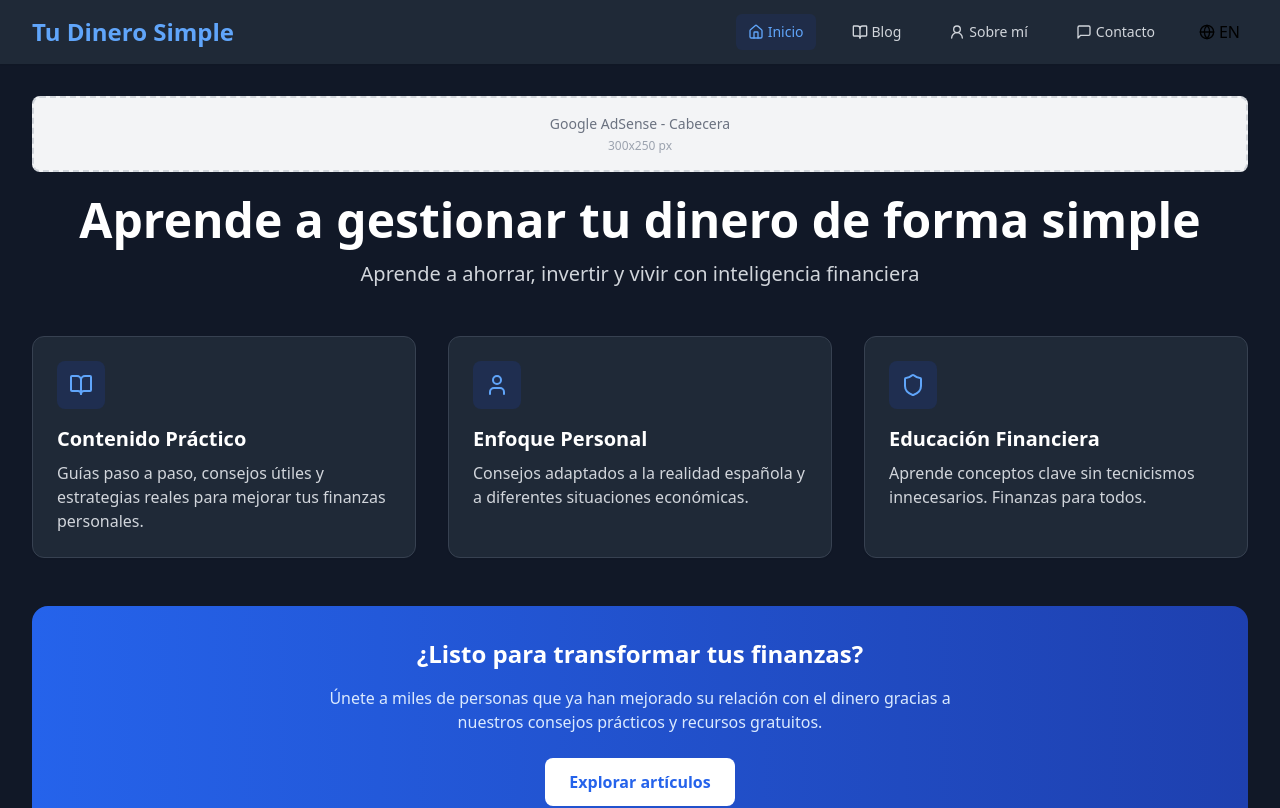
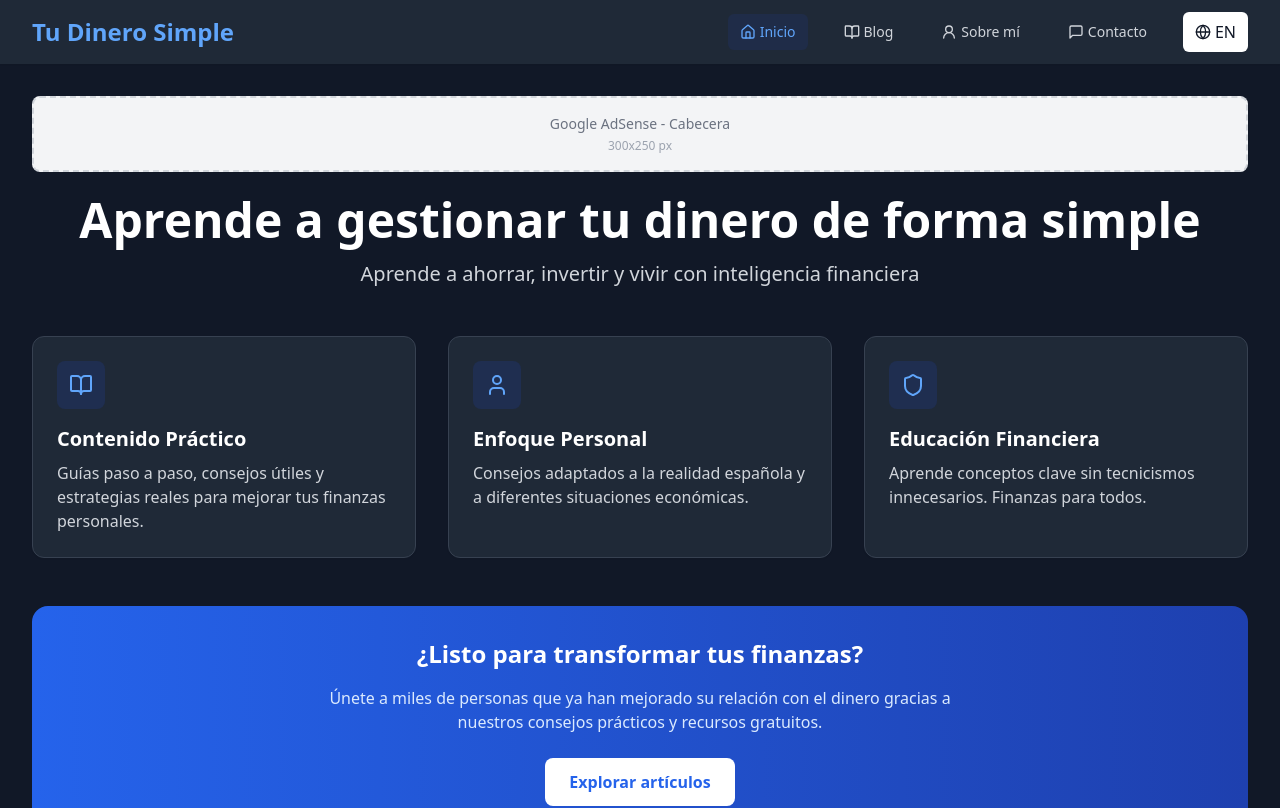
Before and after one commit to ridedcp/clearwealth, a React (Vite) app: page /es/ in a window 1280 px wide. Shown: the top 808 px of the page. Built offline with nearby package versions, Linux system fonts and the light colour scheme.

Commit message:
Refactor language toggle button styles
Updated language toggle button styles for better visibility.

```diff
--- a/src/components/Header.jsx
+++ b/src/components/Header.jsx
@@ -38,13 +38,22 @@ export default function Header({ lang='es' }) {
                 <i.icon className="w-4 h-4" /><span>{i.label}</span>
               </NavLink>
             ))}
-            <button onClick={toggleLang} className="p-2 rounded hover:bg-gray-100 dark:hover:bg-gray-700 flex items-center">
+            {/* Botón idioma blanco */}
+            <button
+              onClick={toggleLang}
+              className="px-3 py-2 rounded-md flex items-center bg-white text-gray-900 hover:bg-white/90"
+            >
               <Globe className="w-4 h-4 mr-1" /> {lang==='es'?'EN':'ES'}
             </button>
           </nav>
 
           <div className="md:hidden flex items-center space-x-2">
-            <button onClick={toggleLang} className="p-2 rounded hover:bg-gray-100 dark:hover:bg-gray-700">
+            {/* Botón idioma blanco en móvil */}
+            <button
+              onClick={toggleLang}
+              className="px-3 py-2 rounded-md bg-white text-gray-900 hover:bg-white/90"
+            >
+              <span className="sr-only">Switch language</span>
               <Globe className="w-5 h-5" />
             </button>
             <button onClick={()=>setMobile(m=>!m)} className="p-2 rounded hover:bg-gray-100 dark:hover:bg-gray-700">
```
